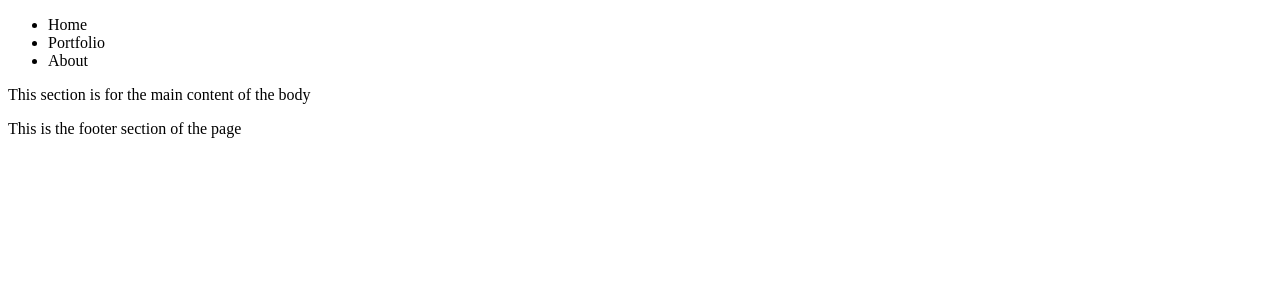
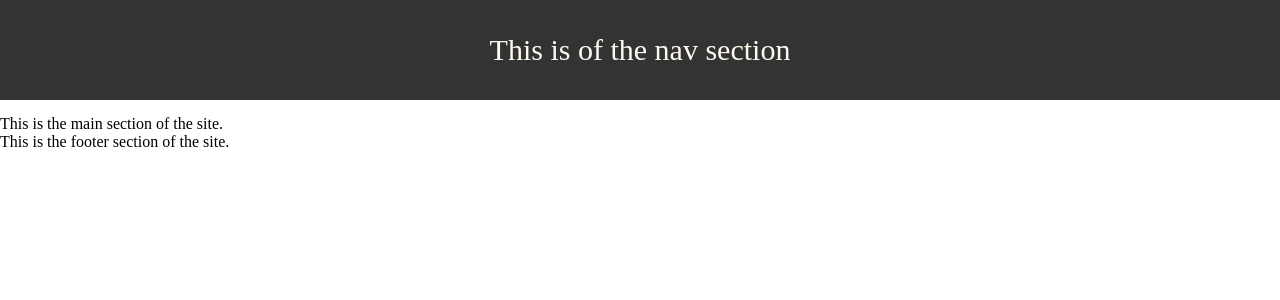
Before and after one commit to Tunji545/freecodecamp-create-react-app-windows, a React (Create React App) app: page / in a window 1280 px wide. Shown: the top 300 px of the page. Built offline with nearby package versions, Linux system fonts and the light colour scheme.

Commit message:
Styling React with Css Classes

```diff
--- /dev/null
+++ b/src/App.js
@@ -0,0 +1,18 @@
+import React from "react";
+import Header from "./components/Header";
+import MainContainer from "./components/MainContainer";
+import Footer from "./components/Footer";
+import "./index.css";
+
+function App() {
+
+  return(
+    <div>
+      <Header />
+      <MainContainer />
+      <Footer />
+    </div>
+  )
+}
+
+export default App;
--- a/src/components/Footer.js
+++ b/src/components/Footer.js
@@ -3,11 +3,9 @@ import React from "react";
 function Footer() {
 
   return (
-    <div>
-      <footer>
-        <p>This is the footer section of the page</p>
-      </footer>
-    </div>
+    <footer>
+      This is the footer section of the site.
+    </footer>
   )
 }
 
--- a/src/components/Header.js
+++ b/src/components/Header.js
@@ -2,16 +2,8 @@ import React from "react";
 
 function Header() {
 
-  return(
-    <div>
-      <nav>
-        <ul>
-          <li>Home</li>
-          <li>Portfolio</li>
-          <li>About</li>
-        </ul>
-      </nav>
-    </div>
+  return (
+    <header className="nav">This is of the nav section</header>
   )
 }
 
--- a/src/components/MainContainer.js
+++ b/src/components/MainContainer.js
@@ -3,11 +3,9 @@ import React from "react";
 function MainContainer() {
 
   return (
-    <div>
-      <main>
-        <p>This section is for the main content of the body</p>
-      </main>
-    </div>
+    <main>
+      This is the main section of the site.
+    </main>
   )
 }
 
--- a/src/index.css
+++ b/src/index.css
@@ -1,3 +1,14 @@
 body {
-  color: #222;
+  margin: 0;
 }
+.nav {
+  height: 100px;
+  background: #333;
+  color: floralwhite;
+  margin-bottom: 15px;
+  text-align: center;
+  font-size: 30px;
+  display: flex;
+  justify-content: center;
+  align-items: center;
+}
--- a/src/index.js
+++ b/src/index.js
@@ -1,18 +1,5 @@
 import React from "react";
 import ReactDOM from "react-dom";
-import Header from "./components/Header";
-import MainContainer from "./components/MainContainer";
-import Footer from "./components/Footer"
-
-function App() {
-
-  return (
-    <div>
-      <Header />
-      <MainContainer />
-      <Footer />
-    </div>
-  )
-}
+import App from "./App";
 
 ReactDOM.render(<App />, document.getElementById("root"));
```
